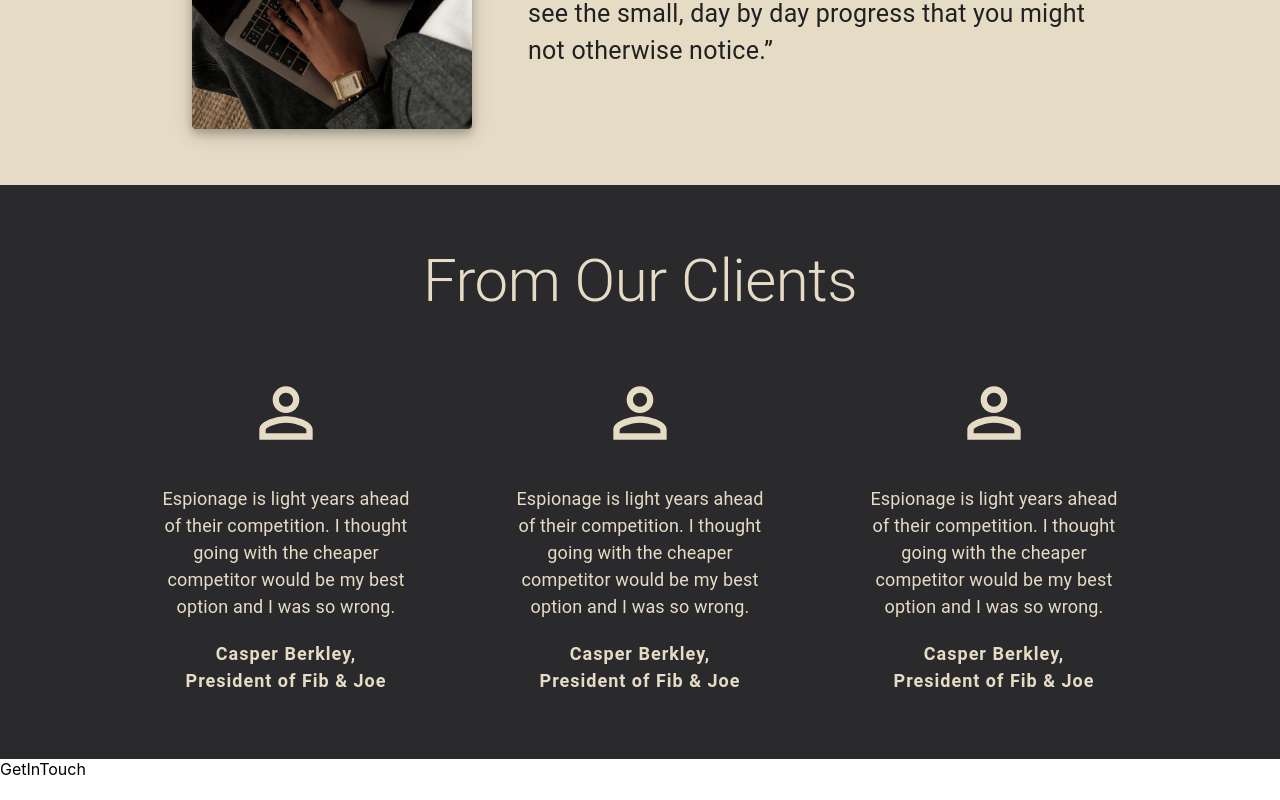
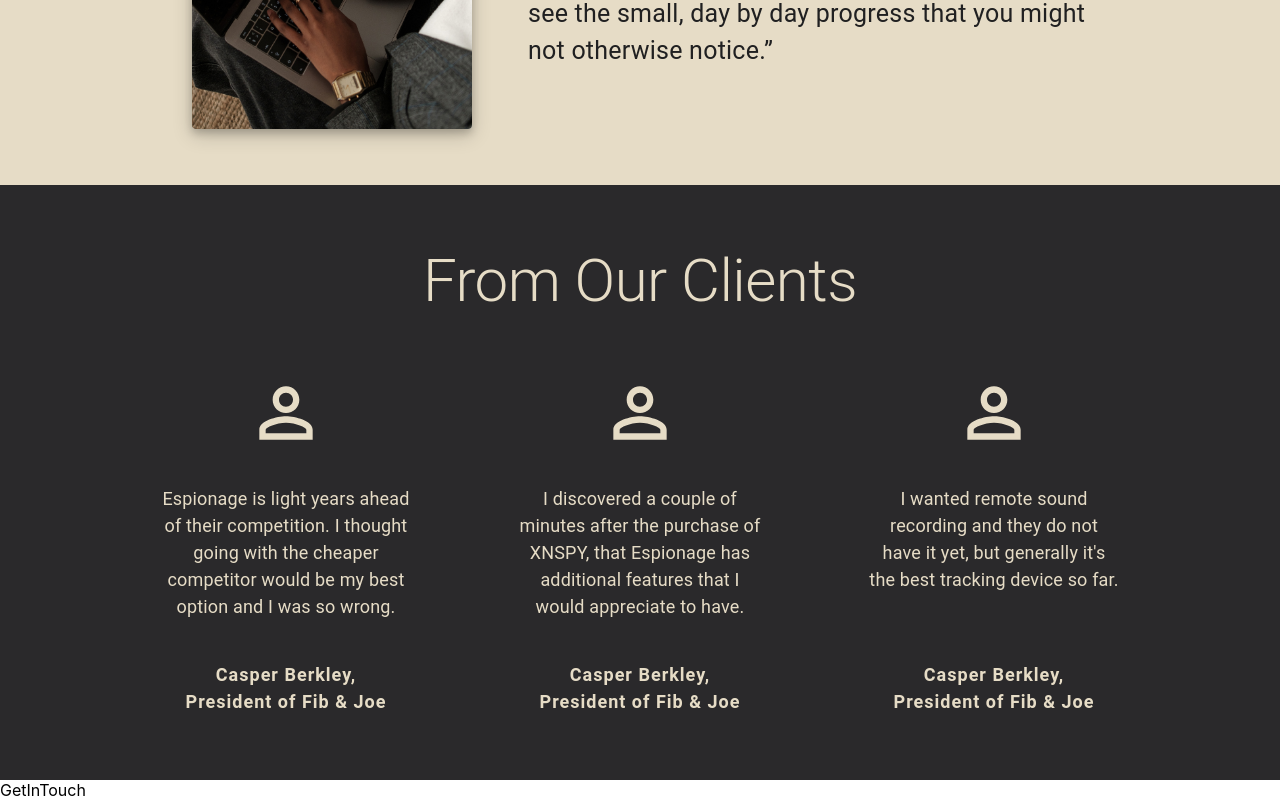
Before and after one commit to ElijahBundi/TrackEA-client, a React (Create React App) app: page / in a window 1280 px wide. Shown: the part 3051-3851 px from the top of the page. Before the commit the page ends 3830 px from the top, so only its background shows below. Built offline with nearby package versions, Linux system fonts and the light colour scheme.

Commit message:
FRom our clients modified

```diff
--- a/src/Components/Home/FromOurClients.jsx
+++ b/src/Components/Home/FromOurClients.jsx
@@ -24,11 +24,11 @@ function FromOurClients() {
         <Typography variant="h2">From Our Clients</Typography>
       </Box>
       <Box
-      sx={{
-        display: 'flex',
-        flexDirection: 'row',
-        gap: 13
-      }}
+        sx={{
+          display: "flex",
+          flexDirection: "row",
+          gap: 13,
+        }}
       >
         <Box
           sx={{
@@ -41,7 +41,14 @@ function FromOurClients() {
           <PersonOutlineOutlinedIcon
             sx={{ color: "#e6dcc6", width: 80, height: 80 }}
           />
-          <Box>
+          <Box
+            sx={{
+              justifyContent: "space-between",
+              height: "235px",
+              display: "flex",
+              flexFlow: "column",
+            }}
+          >
             <Typography
               sx={{
                 width: 250,
@@ -80,7 +87,14 @@ function FromOurClients() {
           <PersonOutlineOutlinedIcon
             sx={{ color: "#e6dcc6", width: 80, height: 80 }}
           />
-          <Box>
+          <Box
+            sx={{
+              justifyContent: "space-between",
+              height: "235px",
+              display: "flex",
+              flexFlow: "column",
+            }}
+          >
             <Typography
               sx={{
                 width: 250,
@@ -89,9 +103,8 @@ function FromOurClients() {
                 fontSize: "18px",
               }}
             >
-              Espionage is light years ahead of their competition. I thought
-              going with the cheaper competitor would be my best option and I
-              was so wrong.
+              I discovered a couple of minutes after the purchase of XNSPY, that
+              Espionage has additional features that I would appreciate to have.
             </Typography>
             <Typography
               sx={{
@@ -119,7 +132,14 @@ function FromOurClients() {
           <PersonOutlineOutlinedIcon
             sx={{ color: "#e6dcc6", width: 80, height: 80 }}
           />
-          <Box>
+          <Box
+            sx={{
+              justifyContent: "space-between",
+              height: "235px",
+              display: "flex",
+              flexFlow: "column",
+            }}
+          >
             <Typography
               sx={{
                 width: 250,
@@ -128,9 +148,8 @@ function FromOurClients() {
                 fontSize: "18px",
               }}
             >
-              Espionage is light years ahead of their competition. I thought
-              going with the cheaper competitor would be my best option and I
-              was so wrong.
+              I wanted remote sound recording and they do not have it yet, but
+              generally it's the best tracking device so far.
             </Typography>
             <Typography
               sx={{
```
